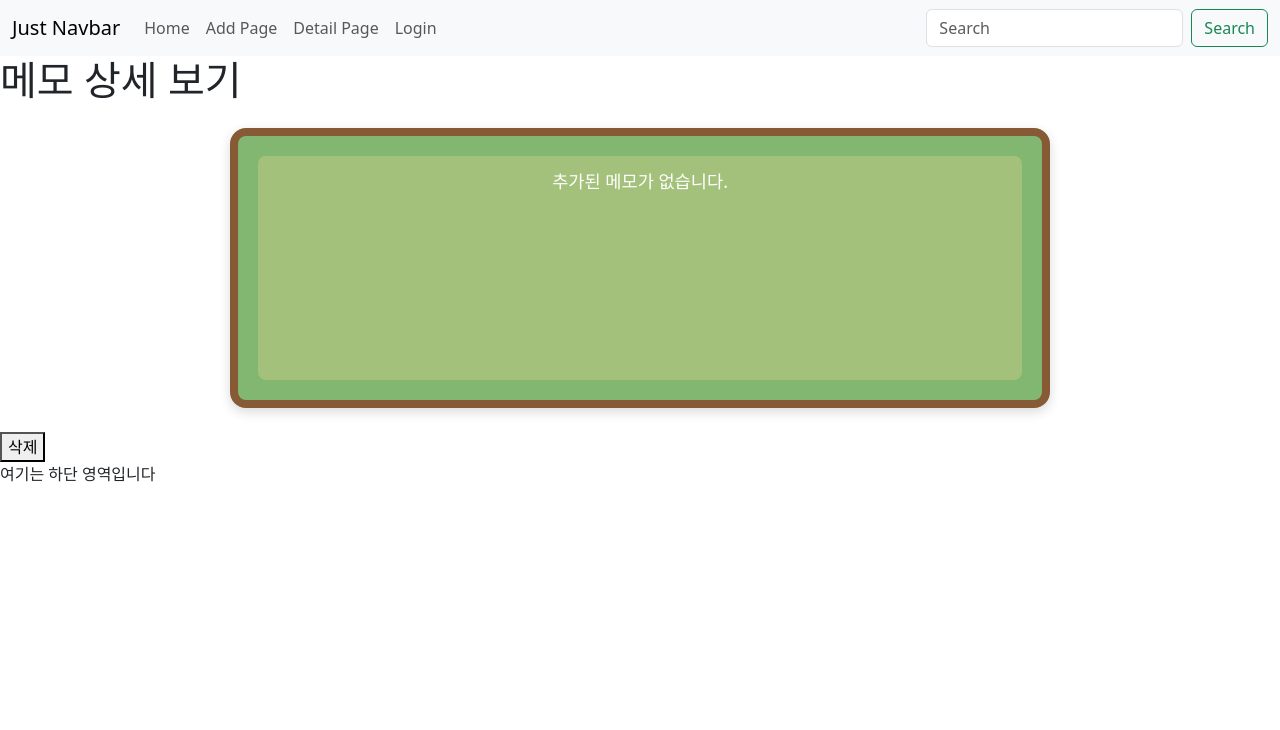
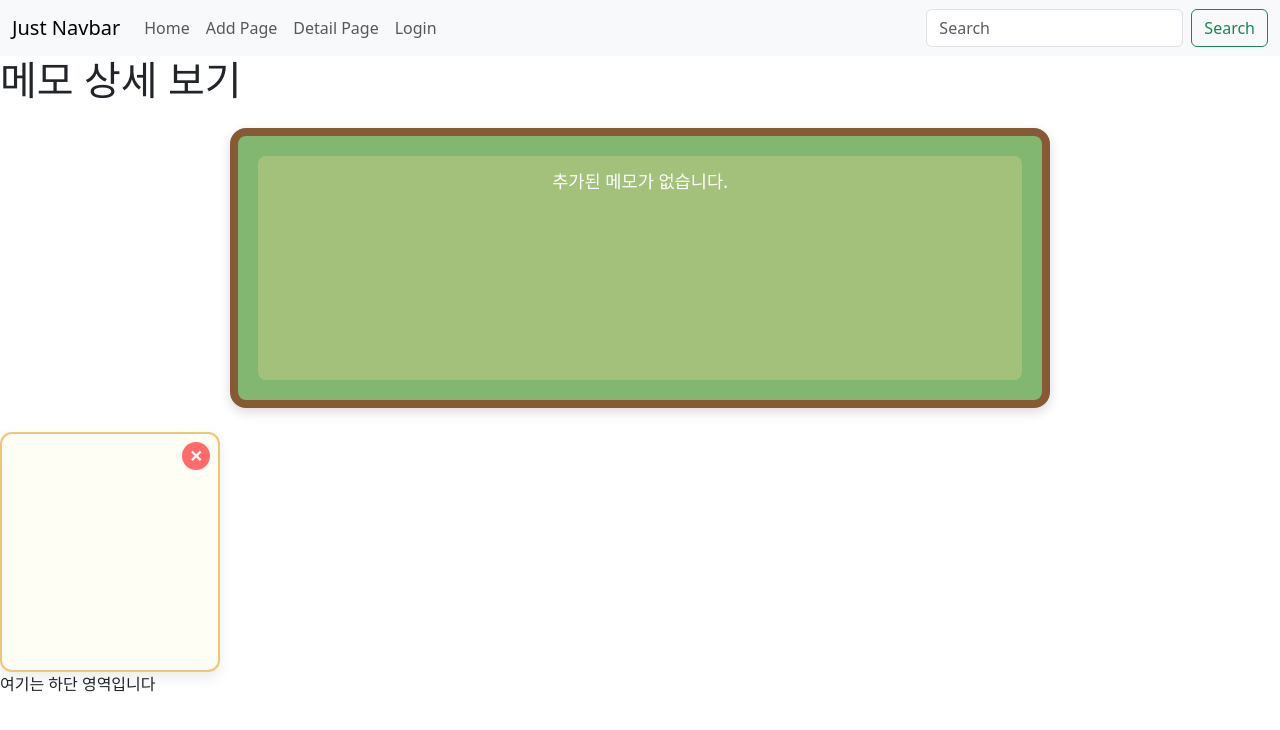
Before and after one commit to twk5989/React-Study, a React (Vite) app: page /detail in a window 1280 px wide. Shown: the top 730 px of the page. Built offline with nearby package versions, Linux system fonts and the light colour scheme.

Commit message:
삭제 페이지 수정중

```diff
--- /dev/null
+++ b/src/assets/styles/Elem.styles.js
@@ -0,0 +1,60 @@
+import styled from "styled-components";
+
+export const MemoCard = styled.div`
+  position: relative;
+  width: 220px;
+  height: 240px;
+  padding: 16px;
+  background-color: #fffef5;
+  border: 2px solid #f0c674;
+  border-radius: 12px;
+  box-shadow: 0 6px 14px rgba(0, 0, 0, 0.08);
+  display: flex;
+  flex-direction: column;
+  justify-content: flex-start;
+  gap: 8px;
+  overflow: hidden;
+  word-break: break-word;
+`;
+
+export const Title = styled.h3`
+  font-size: 1.1rem;
+  font-weight: 700;
+  color: #5b3d00;
+  margin: 0;
+`;
+
+export const DateText = styled.p`
+  font-size: 0.85rem;
+  color: #888;
+  margin: 0;
+`;
+
+export const Content = styled.p`
+  flex-grow: 1;
+  font-size: 1rem;
+  color: #333;
+  white-space: pre-wrap;
+  overflow-y: auto;
+`;
+
+export const RemoveButton = styled.button`
+  position: absolute;
+  top: 8px;
+  right: 8px;
+  width: 28px;
+  height: 28px;
+  font-size: 16px;
+  background-color: #ff6b6b;
+  color: white;
+  border: none;
+  border-radius: 50%;
+  cursor: pointer;
+  font-weight: bold;
+  line-height: 1;
+  transition: background-color 0.2s ease;
+
+  &:hover {
+    background-color: #e04a4a;
+  }
+`;
--- a/src/component/Elem.jsx
+++ b/src/component/Elem.jsx
@@ -1,30 +1,29 @@
 import { useMemoStore } from "../store/MemoList";
-import styled from "styled-components";
+import {
+  MemoCard,
+  Title,
+  DateText,
+  Content,
+  RemoveButton,
+} from "../assets/styles/Elem.styles.js";
 
-const MemoElem = ({ id, children }) => {
-  const removeMemo = useMemoStore((state) => state.removeMemo);
+const MemoElem = ({ id, title, date, content }) => {
+  const { removeMemo } = useMemoStore();
 
   return (
-    <div>
-      {children}
-      <button onClick={() => removeMemo(id)}>삭제</button>
-    </div>
+    <MemoCard>
+      <RemoveButton onClick={() => {
+  if (window.confirm("이 메모를 삭제하시겠습니까?")) {
+    removeMemo(id);
+  }
+}}>✕</RemoveButton>
+      <Title>{title}</Title>
+      <DateText>{date}</DateText>
+      <Content>{content}</Content>
+
+    </MemoCard>
   );
 };
 
+
 export default MemoElem;
-
-
-
-const RemoveButton = styled.button`
-  padding: 4px 8px;
-  background-color: tomato;
-  color: white;
-  border: none;
-  border-radius: 4px;
-  position: absolute;
-  top: 8px;
-  right: 8px;
-  cursor: pointer;
-  font-size: 12px;
-`;
```
